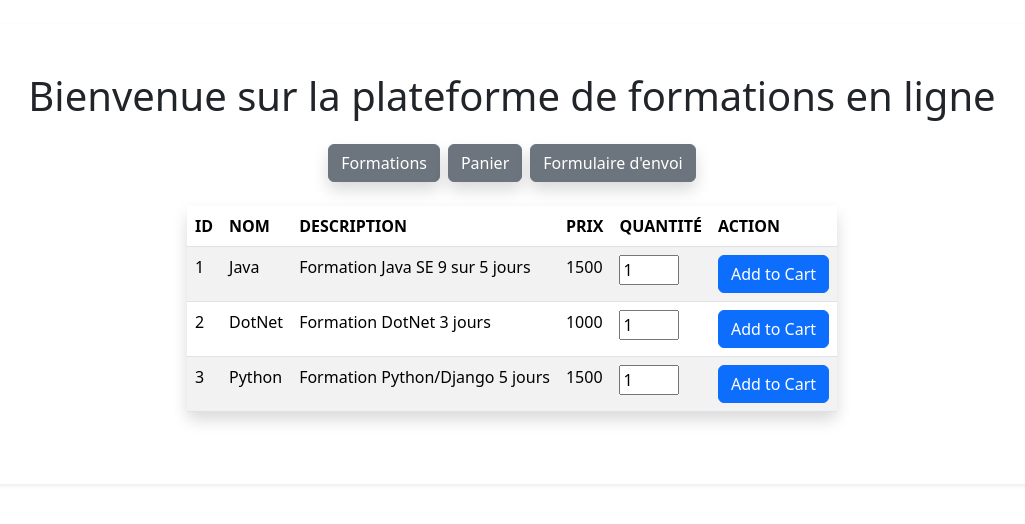
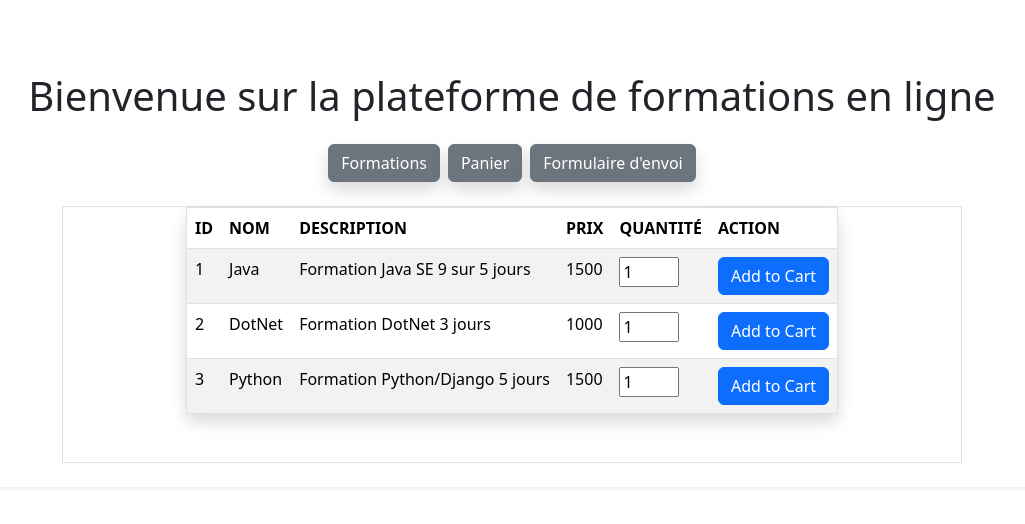
Before and after one commit to DavidDevB/trainings-front-app, an Angular app: page /trainings in a window 1280 px wide. Shown: the top 524 px of the page, without its empty margins (128-1153 px from the left). Built offline with nearby package versions, Linux system fonts and the light colour scheme.

Commit message:
wip css don't like the width of the components

```diff
--- a/src/app/app.html
+++ b/src/app/app.html
@@ -7,5 +7,8 @@
       <button class="btn btn-secondary shadow" routerLink="/cart" >Panier</button>
       <button class="btn btn-secondary shadow" routerLink="/form" >Formulaire d'envoi</button>
   </div>
-  <router-outlet></router-outlet>
+  <div class="w-75 d-flex justify-content-center border">
+    <router-outlet></router-outlet>
+  </div>
+
 </main>
--- a/src/app/components/cart.component/cart.component.html
+++ b/src/app/components/cart.component/cart.component.html
@@ -1,7 +1,9 @@
 
+
+@if (cartService.getCartContent().length === 0 && cartService.showCart) {
         <ng-container>
-    @if (cartService.getCartContent().length === 0 && cartService.showCart) {
-            <div class="d-flex align-items-center justify-content-center">Le panier est vide</div>
+            <p>Le panier est vide</p>
+        </ng-container>
     } @else if (cartService.getCartContent().length > 0 && cartService.showCart) {
         <ng-container>
                 <h3>Contenu du panier</h3>
@@ -21,4 +23,3 @@
             <strong>Total : {{cartService.getTotalPrice()}} €</strong>
         </div>
     }
-</ng-container>
--- a/src/app/components/trainings.component/trainings.component.html
+++ b/src/app/components/trainings.component/trainings.component.html
@@ -1,6 +1,6 @@
 
 <ng-container>
-    <table class="table table-striped table-hover shadow rounded p-3 mb-5 bg-white w-100">
+    <table class="table table-striped table-hover shadow rounded p-3 mb-5 bg-white border">
         <thead>
             <tr>
                 <th>ID</th><th>NOM</th><th>DESCRIPTION</th><th>PRIX</th><th>QUANTITÉ</th><th>ACTION</th>
```
Lines whose indentation alone changed are shown as unchanged.
